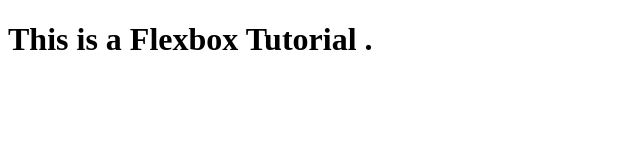
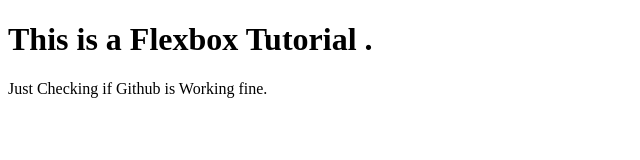
Before and after one commit to harsh229/GSB-School, a plain HTML site: page index.html in a window 1280 px wide. Shown: the whole page, without its empty margins (0-640 px from the left). Drawn offline with Linux system fonts and the light colour scheme.

Commit message:
Just Checked if Github is Working Fine.

```diff
--- a/index.html
+++ b/index.html
@@ -9,7 +9,7 @@
 </head>
 <body>
   <h1>This is a Flexbox Tutorial . </h1>
-
+<p> Just Checking if Github is Working fine. </p>
 </body>
 
 </html>
```
